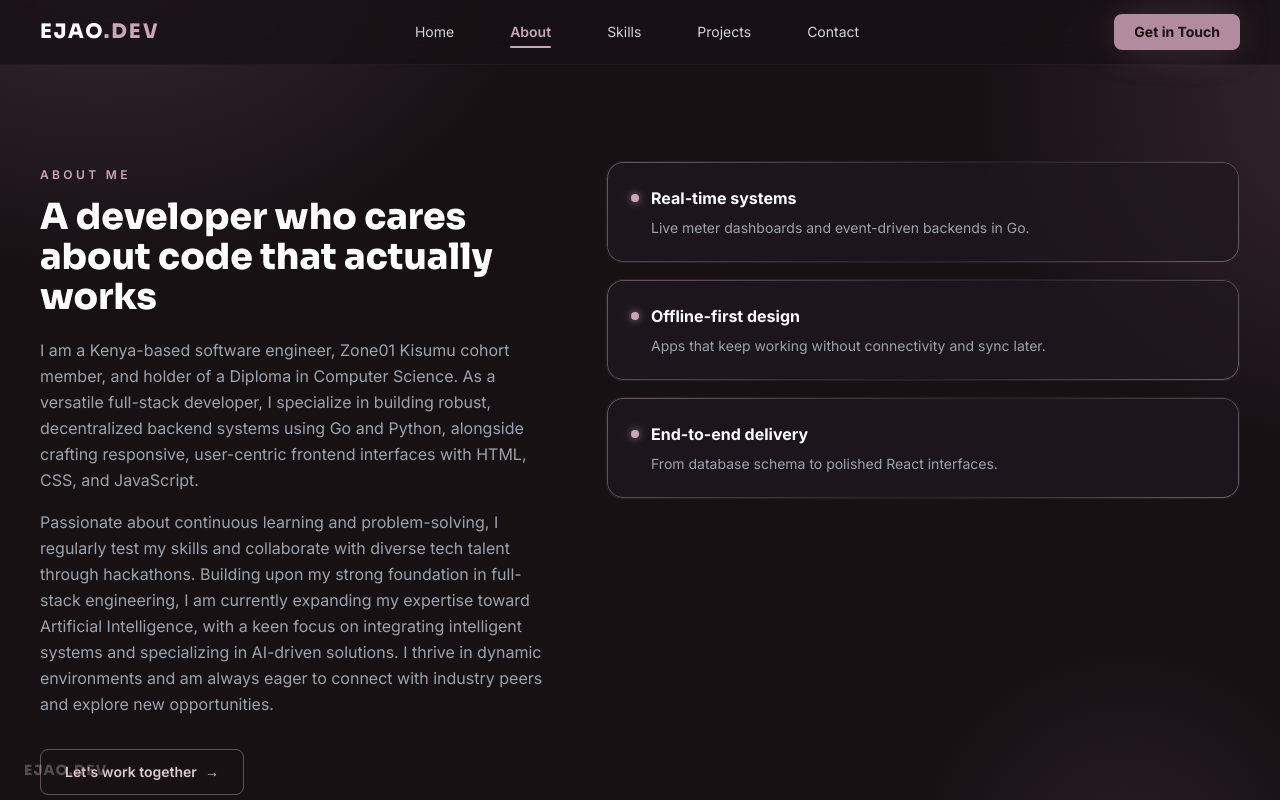
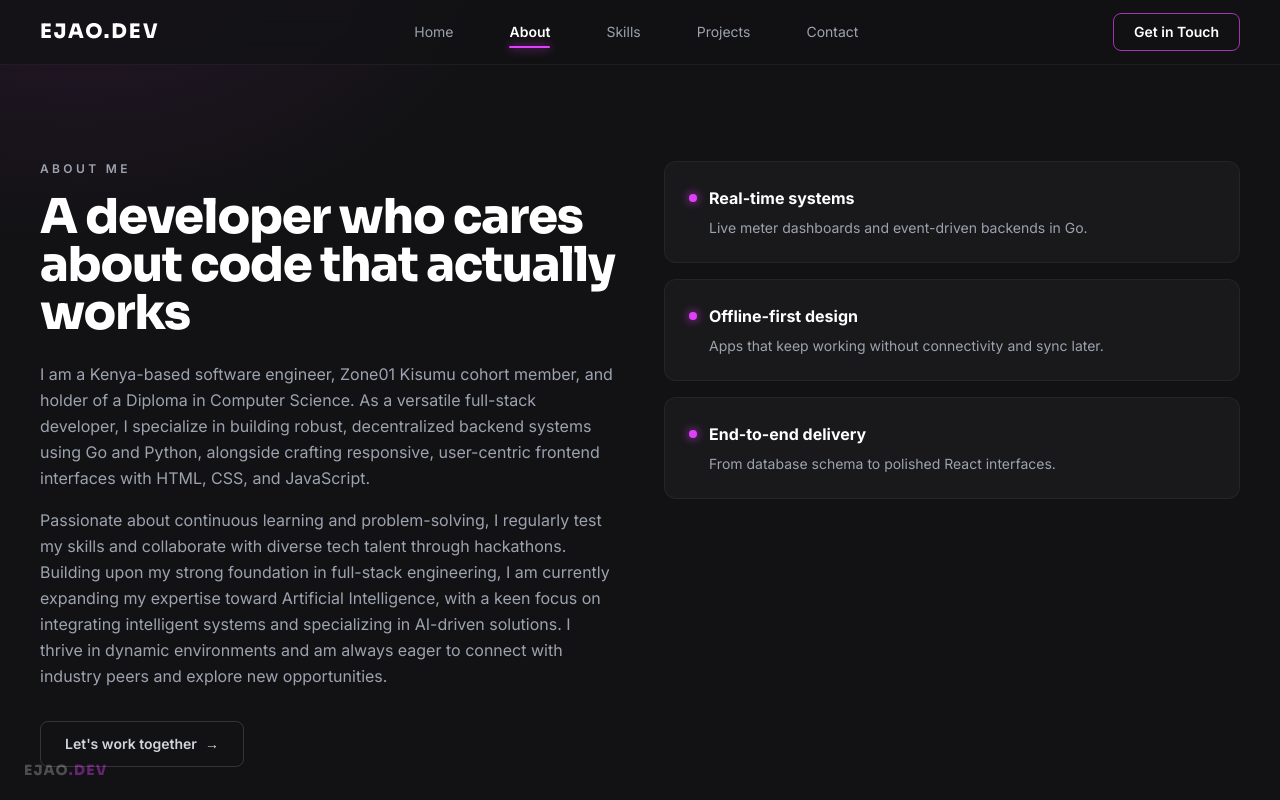
Before and after one commit to ejao-000/portfolio, a React (Vite) app: page / in a window 1280 px wide. Both pictures are taken after a click on the button "About". Shown: the top 800 px of the page. Built offline with nearby package versions, Linux system fonts and the light colour scheme.

Commit message:
theme: retheme site with neon magenta accent and bento About section

```diff
--- a/src/components/About.jsx
+++ b/src/components/About.jsx
@@ -10,7 +10,8 @@ const HIGHLIGHTS = [
  * About
  * -----
  * Personal introduction section — who she is, what she focuses on, and a
- * few standout strengths. Kept brief so it reads like a real bio.
+ * few standout strengths. Left column carries the bio, right column is a
+ * stacked bento grid of strengths.
  *
  * `onNavigate` lets the CTA jump to the Contact page.
  */
@@ -21,19 +22,19 @@ export default function About({ onNavigate }) {
     <section id="about" className="section-shell py-16 md:py-24">
       <div
         ref={ref}
-        className={`reveal reveal-group grid items-start gap-12 lg:grid-cols-[0.9fr_1.1fr] ${
+        className={`reveal reveal-group grid items-start gap-12 lg:grid-cols-2 ${
           visible ? 'is-visible' : ''
         }`}
       >
         {/* Intro copy */}
-        <div>
-          <span className="text-xs font-semibold uppercase tracking-[0.28em] text-jungle-400">
+        <div className="flex h-full flex-col">
+          <span className="text-xs font-semibold uppercase tracking-[0.28em] text-gray-400">
             About me
           </span>
-          <h2 className="mt-3 font-display text-3xl font-extrabold md:text-4xl">
+          <h2 className="mt-4 font-display text-4xl font-extrabold leading-[1.1] tracking-tight text-white md:text-5xl">
             A developer who cares about code that actually works
           </h2>
-          <p className="mt-5 leading-relaxed text-gray-400">
+          <p className="mt-6 leading-relaxed text-gray-400">
             I am a Kenya-based software engineer, Zone01 Kisumu cohort member,
             and holder of a Diploma in Computer Science. As a versatile
             full-stack developer, I specialize in building robust, decentralized
@@ -51,26 +52,28 @@ export default function About({ onNavigate }) {
             explore new opportunities.
           </p>
 
+          <div className="mt-auto pt-8">
             <button
               type="button"
               onClick={() => onNavigate('contact')}
-            className="mt-8 inline-flex items-center gap-2 rounded-lg border border-jungle-500/50 px-6 py-3 text-sm font-semibold text-jungle-300 transition-all hover:-translate-y-0.5 hover:bg-jungle-500/10"
+              className="inline-flex items-center gap-2 rounded-lg border border-white/15 px-6 py-3 text-sm font-semibold text-gray-300 transition-all duration-300 hover:-translate-y-0.5 hover:border-neon-500/60 hover:text-neon-400"
             >
               Let's work together <span aria-hidden>→</span>
             </button>
           </div>
+        </div>
 
-        {/* Strength highlights */}
+        {/* Strength bento stack */}
         <div className="space-y-4">
           {HIGHLIGHTS.map((item, index) => (
             <div
               key={item.title}
-              className={`glass-card border-gradient reveal reveal-delay-${
+              className={`reveal reveal-delay-${
                 index + 1
-              } rounded-2xl p-6 transition-transform duration-300 hover:-translate-y-1`}
+              } rounded-xl border border-white/5 bg-white/[0.03] p-6 transition-all duration-300 hover:-translate-y-1 hover:border-neon-500/40 hover:bg-white/[0.05]`}
             >
-              <h3 className="flex items-center gap-3 font-bold">
-                <span className="h-2 w-2 rounded-full bg-jungle-400 shadow-[0_0_8px_rgba(178,139,159,0.9)]" />
+              <h3 className="flex items-center gap-3 font-bold text-white">
+                <span className="h-2 w-2 rounded-full bg-neon-500 shadow-[0_0_10px_rgba(224,64,251,0.9)]" />
                 {item.title}
               </h3>
               <p className="mt-2 pl-5 text-sm text-gray-400">{item.detail}</p>
--- a/src/components/Navbar.jsx
+++ b/src/components/Navbar.jsx
@@ -19,34 +19,34 @@ export default function Navbar({ active, onNavigate }) {
   const [open, setOpen] = useState(false);
 
   return (
-    <header className="sticky top-0 z-50 border-b border-jungle-700/30 bg-carbon-950/80 backdrop-blur-md">
+    <header className="sticky top-0 z-50 border-b border-white/5 bg-[#121214]/80 backdrop-blur-md">
       <nav className="section-shell flex h-16 items-center justify-between">
         {/* Brand */}
         <button
           type="button"
           onClick={() => onNavigate('home')}
-          className="font-display text-xl font-extrabold tracking-widest"
+          className="font-display text-xl font-extrabold tracking-widest text-white"
         >
-          EJAO<span className="text-jungle-400">.DEV</span>
+          EJAO<span className="text-white">.DEV</span>
         </button>
 
         {/* Desktop links */}
-        <ul className="hidden shrink-0 items-center gap-10 whitespace-nowrap text-sm text-gray-300 xl:gap-14 lg:flex">
+        <ul className="hidden shrink-0 items-center gap-10 whitespace-nowrap text-sm text-gray-400 xl:gap-14 lg:flex">
           {NAV_LINKS.map((link) => (
             <li key={link.id}>
               <button
                 type="button"
                 onClick={() => onNavigate(link.id)}
                 aria-current={active === link.id ? 'page' : undefined}
-                className={`relative whitespace-nowrap py-1 transition-colors hover:text-jungle-400 ${
-                  active === link.id ? 'font-semibold text-jungle-400' : ''
+                className={`relative whitespace-nowrap py-1 transition-colors duration-300 hover:text-white ${
+                  active === link.id ? 'font-semibold text-white' : ''
                 }`}
               >
                 {link.label}
                 {/* Active underline */}
                 <span
                   aria-hidden
-                  className={`absolute inset-x-0 -bottom-0.5 h-0.5 rounded-full bg-jungle-400 transition-all duration-300 ${
+                  className={`absolute inset-x-0 -bottom-0.5 h-0.5 rounded-full bg-neon-500 shadow-[0_0_10px_rgba(224,64,251,0.9)] transition-all duration-300 ${
                     active === link.id ? 'opacity-100' : 'opacity-0'
                   }`}
                 />
@@ -58,7 +58,7 @@ export default function Navbar({ active, onNavigate }) {
         {/* CTA */}
         <a
           href="mailto:odhiamboemmaculatejaneakinyi@gmail.com"
-          className="hidden shrink-0 rounded-lg bg-jungle-500 px-5 py-2 text-sm font-bold text-carbon-950 shadow-glow-green transition-all hover:bg-jungle-400 lg:block"
+          className="hidden shrink-0 rounded-lg border border-neon-500/70 px-5 py-2 text-sm font-semibold text-white transition-all duration-300 hover:bg-neon-500/10 hover:shadow-[0_0_20px_-4px_rgba(224,64,251,0.6)] lg:block"
         >
           Get in Touch
         </a>
@@ -69,7 +69,7 @@ export default function Navbar({ active, onNavigate }) {
           aria-label="Toggle navigation menu"
           aria-expanded={open}
           onClick={() => setOpen((v) => !v)}
-          className="rounded-md border border-carbon-700 px-3 py-2 text-gray-300 lg:hidden"
+          className="rounded-md border border-white/10 px-3 py-2 text-gray-300 lg:hidden"
         >
           {open ? '✕' : '☰'}
         </button>
@@ -77,7 +77,7 @@ export default function Navbar({ active, onNavigate }) {
 
       {/* Mobile menu */}
       {open && (
-        <ul className="section-shell flex flex-col gap-4 border-t border-carbon-700 py-5 text-sm text-gray-300 lg:hidden">
+        <ul className="section-shell flex flex-col gap-4 border-t border-white/10 py-5 text-sm text-gray-400 lg:hidden">
           {NAV_LINKS.map((link) => (
             <li key={link.id}>
               <button
@@ -86,8 +86,8 @@ export default function Navbar({ active, onNavigate }) {
                   onNavigate(link.id);
                   setOpen(false);
                 }}
-                className={`block py-1 transition-colors hover:text-jungle-400 ${
-                  active === link.id ? 'font-semibold text-jungle-400' : ''
+                className={`block py-1 transition-colors duration-300 hover:text-white ${
+                  active === link.id ? 'font-semibold text-white' : ''
                 }`}
               >
                 {link.label}
@@ -97,7 +97,7 @@ export default function Navbar({ active, onNavigate }) {
           <li>
             <a
               href="mailto:odhiamboemmaculatejaneakinyi@gmail.com"
-              className="inline-block rounded-lg bg-jungle-500 px-5 py-2 text-sm font-bold text-carbon-950"
+              className="inline-block rounded-lg border border-neon-500/70 px-5 py-2 text-sm font-semibold text-white"
             >
               Get in Touch
             </a>
--- a/src/components/Solutions.jsx
+++ b/src/components/Solutions.jsx
@@ -38,7 +38,7 @@ export default function Solutions() {
             {/* Education timeline */}
             <ul className="mt-8 space-y-5 text-left">
               <li className="flex gap-4">
-                <span className="mt-1.5 h-2.5 w-2.5 shrink-0 rounded-full bg-jungle-400 shadow-[0_0_10px_rgba(178,139,159,0.9)]" />
+                <span className="mt-1.5 h-2.5 w-2.5 shrink-0 rounded-full bg-jungle-400 shadow-[0_0_10px_rgba(224,64,251,0.9)]" />
                 <div>
                   <p className="text-sm font-semibold">Zone 01 Kisumu — Software Engineering</p>
                   <p className="text-xs text-gray-500">Current · Peer-to-peer, project-based training</p>
--- a/src/index.css
+++ b/src/index.css
@@ -4,8 +4,8 @@
 
 /* ------------------------------------------------------------------
    Base canvas
-   A near-black base tinted faintly plum, so every section sits on a
-   cohesive "black meets #B28B9F / #2D252C" backdrop instead of flat black.
+   A near-black charcoal base with a subtle deep magenta glow, so every
+   section sits on a cohesive "#121214 meets #E040FB" backdrop.
 ------------------------------------------------------------------- */
 @layer base {
   html {
@@ -19,26 +19,26 @@
 
   body {
     @apply bg-carbon-950 text-white font-body antialiased;
-    background-color: #171114;
+    background-color: #121214;
   }
 
   ::selection {
     @apply bg-jungle-500 text-carbon-950;
   }
 
-  /* Slim custom scrollbar in plum tones */
+  /* Slim custom scrollbar in magenta tones */
   ::-webkit-scrollbar {
     width: 10px;
   }
   ::-webkit-scrollbar-track {
-    background: #1D161B;
+    background: #17171A;
   }
   ::-webkit-scrollbar-thumb {
-    background: #8C5E76;
+    background: #C026D3;
     border-radius: 999px;
   }
   ::-webkit-scrollbar-thumb:hover {
-    background: #75506B;
+    background: #E040FB;
   }
 }
 
@@ -49,25 +49,24 @@
 ------------------------------------------------------------------- */
 @layer utilities {
   .bg-forest {
-    background-color: #171114;
+    background-color: #121214;
     background-image:
-      radial-gradient(52rem 42rem at 8% -6%, rgba(178, 139, 159, 0.22), transparent 55%),
-      radial-gradient(44rem 38rem at 108% 6%, rgba(140, 94, 118, 0.28), transparent 58%),
-      radial-gradient(60rem 60rem at 50% 118%, rgba(178, 139, 159, 0.12), transparent 60%),
-      radial-gradient(22rem 22rem at 88% 52%, rgba(178, 139, 159, 0.1), transparent 60%);
+      radial-gradient(52rem 44rem at 108% 116%, rgba(224, 64, 251, 0.22), transparent 62%),
+      radial-gradient(40rem 36rem at 96% 104%, rgba(140, 40, 170, 0.18), transparent 60%),
+      radial-gradient(52rem 42rem at 6% -8%, rgba(224, 64, 251, 0.12), transparent 55%);
   }
 
   /* Subtle grid over the glow, very faint so it never fights content */
   .grid-overlay {
     background-image:
-      linear-gradient(rgba(178, 139, 159, 0.06) 1px, transparent 1px),
-      linear-gradient(90deg, rgba(241, 232, 239, 0.06) 1px, transparent 1px);
+      linear-gradient(rgba(224, 64, 251, 0.06) 1px, transparent 1px),
+      linear-gradient(90deg, rgba(224, 64, 251, 0.05) 1px, transparent 1px);
     background-size: 56px 56px;
     mask-image: radial-gradient(ellipse 80% 60% at 50% 30%, black 30%, transparent 75%);
     -webkit-mask-image: radial-gradient(ellipse 80% 60% at 50% 30%, black 30%, transparent 75%);
   }
 
-  /* Cards float on translucent black-plum glass so the glow bleeds through */
+  /* Cards float on translucent charcoal glass so the glow bleeds through */
   .glass-card {
     @apply bg-jungle-900/70 border border-jungle-700/40 backdrop-blur-sm;
   }
@@ -78,7 +77,7 @@
   }
 
   .text-gradient-jungle {
-    background: linear-gradient(100deg, #B28B9F 0%, #C9A7B8 45%, #F1E8EF 100%);
+    background: linear-gradient(100deg, #C026D3 0%, #E040FB 45%, #FBE8FF 100%);
     -webkit-background-clip: text;
     background-clip: text;
     color: transparent;
@@ -93,7 +92,7 @@
     inset: 0;
     border-radius: inherit;
     padding: 1px;
-    background: linear-gradient(135deg, rgba(178, 139, 159, 0.55), rgba(140, 94, 118, 0.1) 55%, rgba(241, 232, 239, 0.35));
+    background: linear-gradient(135deg, rgba(224, 64, 251, 0.55), rgba(160, 32, 192, 0.1) 55%, rgba(251, 232, 255, 0.35));
     -webkit-mask: linear-gradient(#000 0 0) content-box, linear-gradient(#000 0 0);
     -webkit-mask-composite: xor;
     mask-composite: exclude;
@@ -233,16 +232,16 @@
   }
 
   /* ---- Travelling frame light --------------------------------------
-     A rose glow that orbits the profile-photo frame border.           */
+     A magenta glow that orbits the profile-photo frame border.        */
   .frame-light {
     position: absolute;
     height: 0.7rem;
     width: 0.7rem;
     border-radius: 999px;
-    background: #C9A7B8;
+    background: #EA6BFF;
     box-shadow:
-      0 0 10px 2px rgba(178, 139, 159, 0.9),
-      0 0 24px 8px rgba(178, 139, 159, 0.45);
+      0 0 10px 2px rgba(224, 64, 251, 0.9),
+      0 0 24px 8px rgba(224, 64, 251, 0.45);
     animation: frameLight 7s linear infinite;
   }
 
@@ -276,8 +275,8 @@
     height: 1em;
     margin-left: 0.08em;
     vertical-align: -0.12em;
-    background: #C9A7B8;
-    box-shadow: 0 0 10px rgba(178, 139, 159, 0.85);
+    background: #EA6BFF;
+    box-shadow: 0 0 10px rgba(224, 64, 251, 0.85);
     animation: typewriterBlink 1s steps(1, end) infinite;
   }
 
@@ -304,12 +303,12 @@
     width: 2.9rem;
     height: 2.9rem;
     border-radius: 999px;
-    background: rgba(32, 25, 32, 0.85);
-    border: 1px solid rgba(178, 139, 159, 0.45);
-    color: #B28B9F;
+    background: rgba(23, 23, 26, 0.85);
+    border: 1px solid rgba(224, 64, 251, 0.45);
+    color: #E040FB;
     font-size: 1.1rem;
     backdrop-filter: blur(8px);
-    box-shadow: 0 0 24px -6px rgba(178, 139, 159, 0.5);
+    box-shadow: 0 0 24px -6px rgba(224, 64, 251, 0.5);
     opacity: 0;
     transform: translateY(12px);
     pointer-events: none;
@@ -323,8 +322,8 @@
   }
 
   .scroll-top:hover {
-    background: rgba(140, 94, 118, 0.9);
-    color: #F1E8EF;
+    background: rgba(160, 32, 192, 0.9);
+    color: #FBE8FF;
   }
 
   @media (prefers-reduced-motion: reduce) {
--- a/tailwind.config.js
+++ b/tailwind.config.js
@@ -4,18 +4,18 @@ export default {
   theme: {
     extend: {
       colors: {
-        // Deep, near-black plum tones used as the base canvas
+        // Deep neutral charcoal tones used as the base canvas
         jungle: {
-          950: '#171117',
-          900: '#201920',
-          850: '#262027',
-          800: '#2D252C',
-          700: '#3C2F38',
-          600: '#8C5E76',
-          500: '#B28B9F',
-          400: '#C9A7B8',
-          300: '#DDC9D6',
-          200: '#F1E8EF',
+          950: '#121214',
+          900: '#17171A',
+          850: '#1B1B1F',
+          800: '#202024',
+          700: '#2A2A30',
+          600: '#A020C0',
+          500: '#E040FB',
+          400: '#EA6BFF',
+          300: '#F0A6FF',
+          200: '#FBE8FF',
         },
         // Neutral plum-blacks
         carbon: {
@@ -24,17 +24,23 @@ export default {
           800: '#241C22',
           700: '#2D252C',
         },
+        // Vibrant neon magenta accent
+        neon: {
+          400: '#EA6BFF',
+          500: '#E040FB',
+          600: '#C026D3',
+        },
       },
       fontFamily: {
         display: ['Sora', 'Inter', 'system-ui', 'sans-serif'],
         body: ['Inter', 'system-ui', 'sans-serif'],
       },
       boxShadow: {
-        'glow-green': '0 0 40px -8px rgba(178, 139, 159, 0.45)',
+        'glow-green': '0 0 40px -8px rgba(224, 64, 251, 0.45)',
         'card-green': '0 20px 50px -20px rgba(0, 0, 0, 0.8)',
       },
       backgroundImage: {
-        'radial-jungle': 'radial-gradient(circle at 50% 0%, rgba(178,139,159,0.16), transparent 55%)',
+        'radial-jungle': 'radial-gradient(circle at 50% 0%, rgba(224,64,251,0.16), transparent 55%)',
       },
       animation: {
         'float-slow': 'float 8s ease-in-out infinite',
```
Lines whose indentation alone changed are shown as unchanged.
